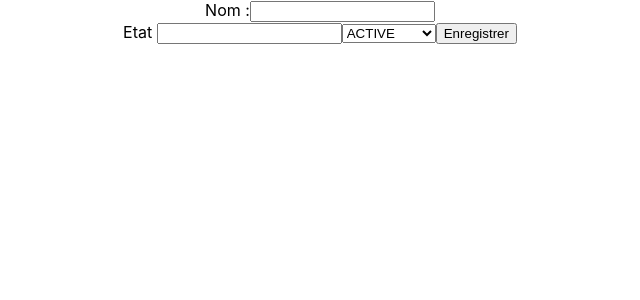
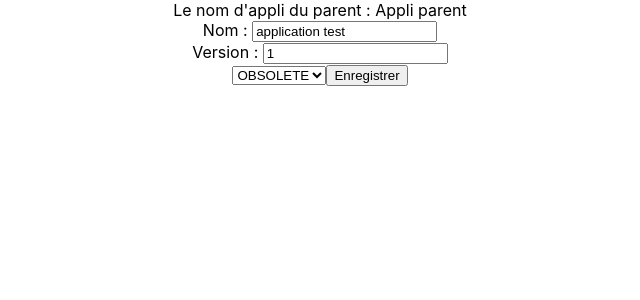
Before and after one commit to slide2009/formation-react-exo, a React (Create React App) app in the folder suivi-applications/: page / in a window 1280 px wide. Shown: the top 300 px of the page, without its empty margins (320-960 px from the left). Built offline with nearby package versions, Linux system fonts and the light colour scheme.

Commit message:
setter du parent

```diff
--- a/suivi-applications/src/App.js
+++ b/suivi-applications/src/App.js
@@ -6,9 +6,12 @@ import MonComposant from './components/MonComposant';
 
 const App = () => {
 
+  const [nomDefaut, setNomDefaut] = useState('Appli parent')
+
   return (
     <div className="App">
-      <Formulaire />
+      Le nom d'appli du parent : {nomDefaut}
+      <Formulaire nomDefaut={nomDefaut} setNomDefaut={setNomDefaut}/>
     </div>
   );
 }
--- a/suivi-applications/src/components/Formulaire.js
+++ b/suivi-applications/src/components/Formulaire.js
@@ -1,40 +1,38 @@
 import React, { useState }  from "react";
 
-const Formulaire = () => {
+const Formulaire = ({nomDefaut, setNomDefaut}) => {
 
     const [nom, setNom] = useState('application test')
     const [version, setVersion] = useState(1)
-    const [etat, setEtat] = useState()
+    const [etat, setEtat] = useState("OBSOLETE")
 
-    const selectionEtat = e => console.log(e.target.value)
+    const selectionEtat = e => setEtat(e.target.value)
+
 
     return <form>
+        <div>
+            Nom : <input onChange = {e => {
+                setNom(e.target.value)
+                setNomDefaut(e.target.value)
+            }
+            } value={nom}/>
+        </div>
 
-        <label>
-        Nom :
-        <input onChange = {e => {
-            console.log(e.target.value)
-            // setNom ...
-        }}/>
+        <div>
+            Version : <input onChange = {e => setVersion(e.target.value)} value={version}/>
+        </div>
 
-        </label>
-        <br/>
-
-        <label>
-            Etat <input></input>
-        </label>
-
-        <select onChange= {selectionEtat}>
+        <select onChange= {selectionEtat} value={etat}>
             <option value="ACTIVE">ACTIVE </option>
             <option value="OBSOLETE">OBSOLETE</option>
-            {/* <option ... */}
         </select>
 
         <button onClick = { e => {
             e.preventDefault();
-            console.log(nom)}
-
-        }>Enregistrer</button>
+            console.log(nom)
+            console.log(version)
+            console.log(etat)
+        }}>Enregistrer</button>
     </form>
 }
 
```
